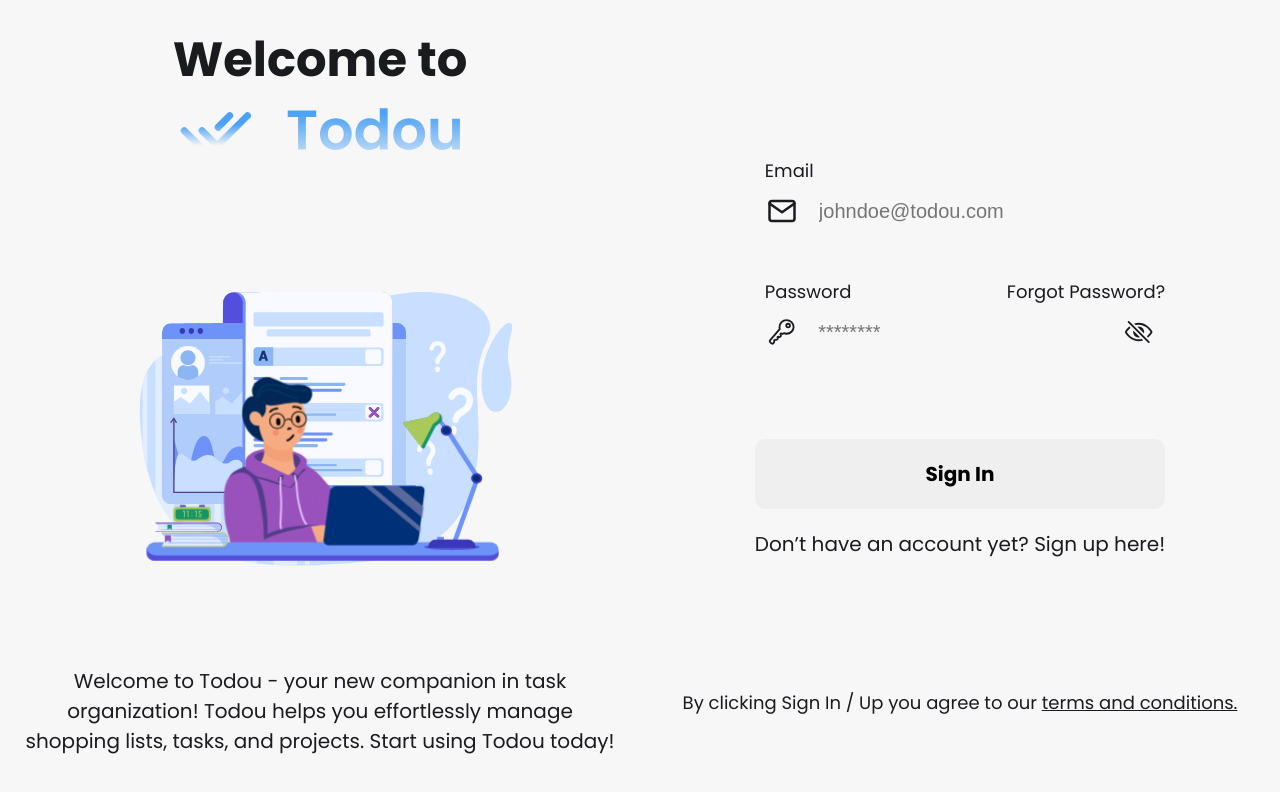
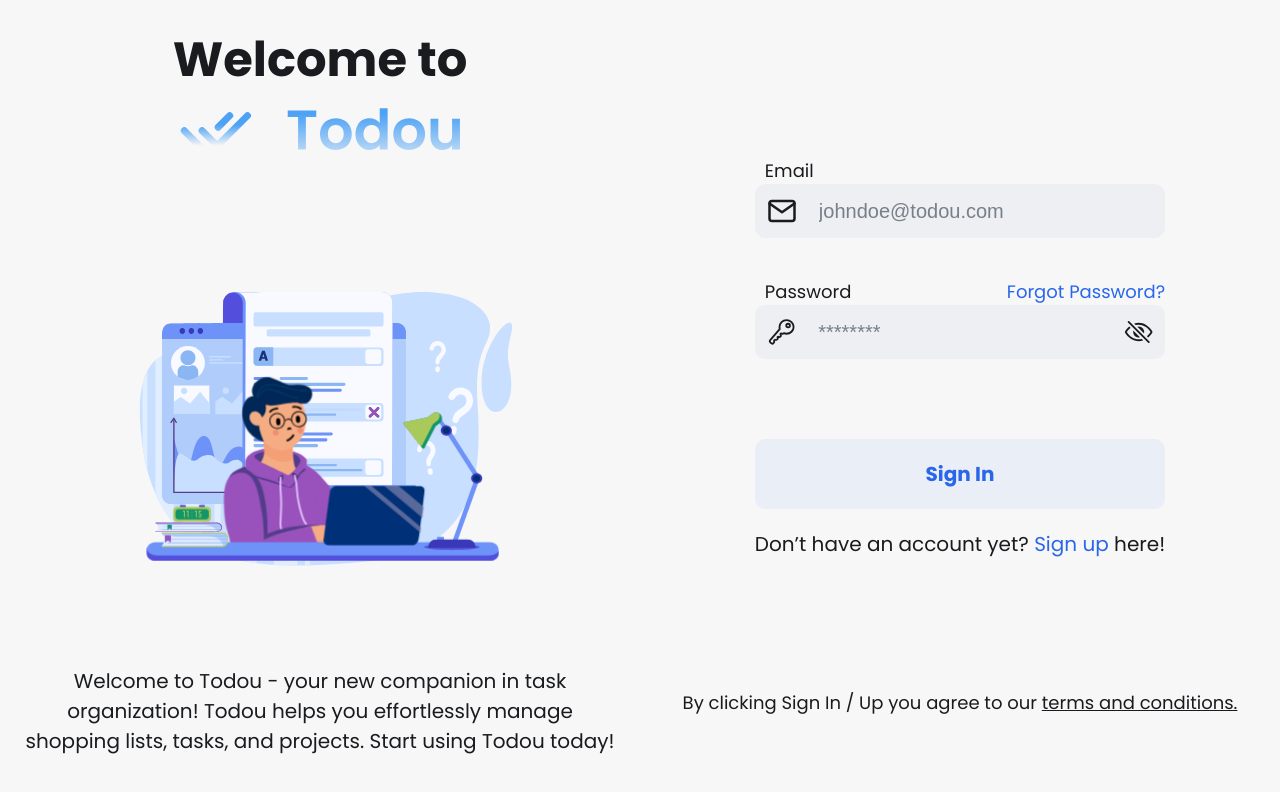
Before and after one commit to nogowicz/todou-webapp, a Next.js app: page /welcome in a window 1280 px wide. Shown: the top 792 px of the page. Built offline with nearby package versions, Linux system fonts and the light colour scheme; no server answers.

Commit message:
mixed minor error with theme switching

```diff
--- a/src/components/custom-button/CustomButton.tsx
+++ b/src/components/custom-button/CustomButton.tsx
@@ -23,8 +23,8 @@
   isLoading = false,
   ...props
 }: ICustomButton) {
-  const { mounted, theme } = useMountedTheme();
-  const themeClass = theme ? styles[theme] : '';
+  const { mounted, resolvedTheme } = useMountedTheme();
+  const themeClass = resolvedTheme ? styles[resolvedTheme] : '';
 
   if (!mounted) {
     return null;
--- a/src/components/custom-input/CustomInput.tsx
+++ b/src/components/custom-input/CustomInput.tsx
@@ -39,11 +39,11 @@
     },
     ref
   ) => {
-    const { mounted, theme } = useMountedTheme();
+    const { mounted, resolvedTheme } = useMountedTheme();
     const [focus, setFocus] = useState(false);
     const [showPassword, setShowPassword] = useState(false);
 
-    const themeClass = theme ? styles[theme] : '';
+    const themeClass = resolvedTheme ? styles[resolvedTheme] : '';
 
     if (!mounted) {
       return null;
--- a/src/components/forms/forget-password/ForgetPassword.tsx
+++ b/src/components/forms/forget-password/ForgetPassword.tsx
@@ -19,7 +19,7 @@
 }
 
 export default function ForgetPassword({ setCurrentForm }: IForgetPassword) {
-  const { mounted, theme } = useMountedTheme();
+  const { mounted, resolvedTheme } = useMountedTheme();
   const {
     register,
     handleSubmit,
@@ -29,7 +29,7 @@
     resolver: yupResolver(forgetPasswordSchema),
   });
 
-  const themeClass = theme ? styles[theme] : '';
+  const themeClass = resolvedTheme ? styles[resolvedTheme] : '';
 
   if (!mounted) {
     return null;
--- a/src/components/forms/sign-in/SignInForm.tsx
+++ b/src/components/forms/sign-in/SignInForm.tsx
@@ -27,7 +27,7 @@
 
 export default function SignInForm({ setCurrentForm }: ISignInForm) {
   const { login } = useUser();
-  const { mounted, theme } = useMountedTheme();
+  const { mounted, resolvedTheme } = useMountedTheme();
 
   const [isLoading, setIsLoading] = useState(false);
   const {
@@ -39,7 +39,7 @@
     resolver: yupResolver(signInSchema),
   });
 
-  const themeClass = theme ? styles[theme] : '';
+  const themeClass = resolvedTheme ? styles[resolvedTheme] : '';
 
   if (!mounted) {
     return null;
--- a/src/components/forms/sign-in/sign-in-form.module.scss
+++ b/src/components/forms/sign-in/sign-in-form.module.scss
@@ -2,6 +2,7 @@
 @use '../../../styles/mixins' as mixins;
 
 .form {
+  background-color: transparent;
 
   &__textFields {
     margin-bottom: 80px;
--- a/src/components/forms/sign-up/SignUpForm.tsx
+++ b/src/components/forms/sign-up/SignUpForm.tsx
@@ -31,8 +31,8 @@
 
 export default function SignUpForm({ setCurrentForm }: ISignUpForm) {
   const [page, setPage] = useState(0);
-  const { mounted, theme } = useMountedTheme();
-  const themeClass = theme ? styles[theme] : '';
+  const { mounted, resolvedTheme } = useMountedTheme();
+  const themeClass = resolvedTheme ? styles[resolvedTheme] : '';
 
   const { login } = useUser();
   const [isLoading, setIsLoading] = useState(false);
--- a/src/components/pagination/Pagination.tsx
+++ b/src/components/pagination/Pagination.tsx
@@ -17,8 +17,8 @@
   activePage,
   setPage,
 }: IPagination) {
-  const { mounted, theme } = useMountedTheme();
-  const themeClass = theme ? styles[theme] : '';
+  const { mounted, resolvedTheme } = useMountedTheme();
+  const themeClass = resolvedTheme ? styles[resolvedTheme] : '';
 
   if (!mounted) {
     return null;
--- a/src/hooks/useMountedTheme.ts
+++ b/src/hooks/useMountedTheme.ts
@@ -3,11 +3,11 @@
 
 export function useMountedTheme() {
   const [mounted, setMounted] = useState(false);
-  const { theme } = useTheme();
+  const { resolvedTheme, setTheme } = useTheme();
 
   useEffect(() => {
     setMounted(true);
   }, []);
 
-  return { mounted, theme };
+  return { mounted, resolvedTheme, setTheme };
 }
```
Also changed, not shown: src/components/navbar/Navbar.tsx (+2 -5 lines).
